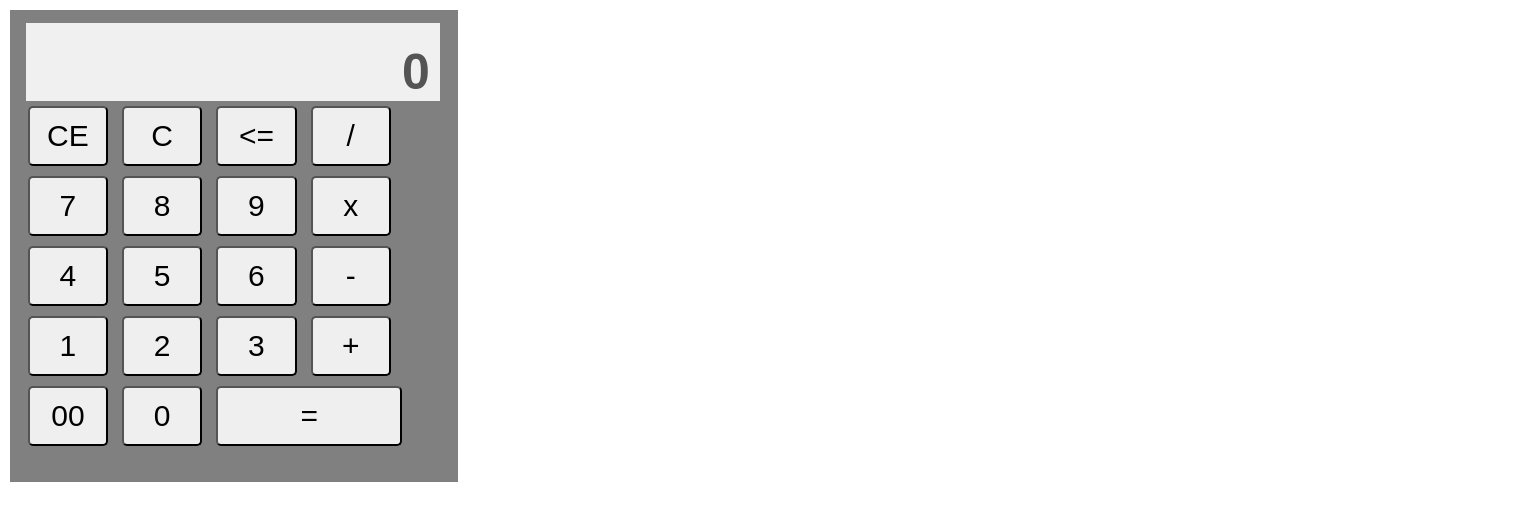
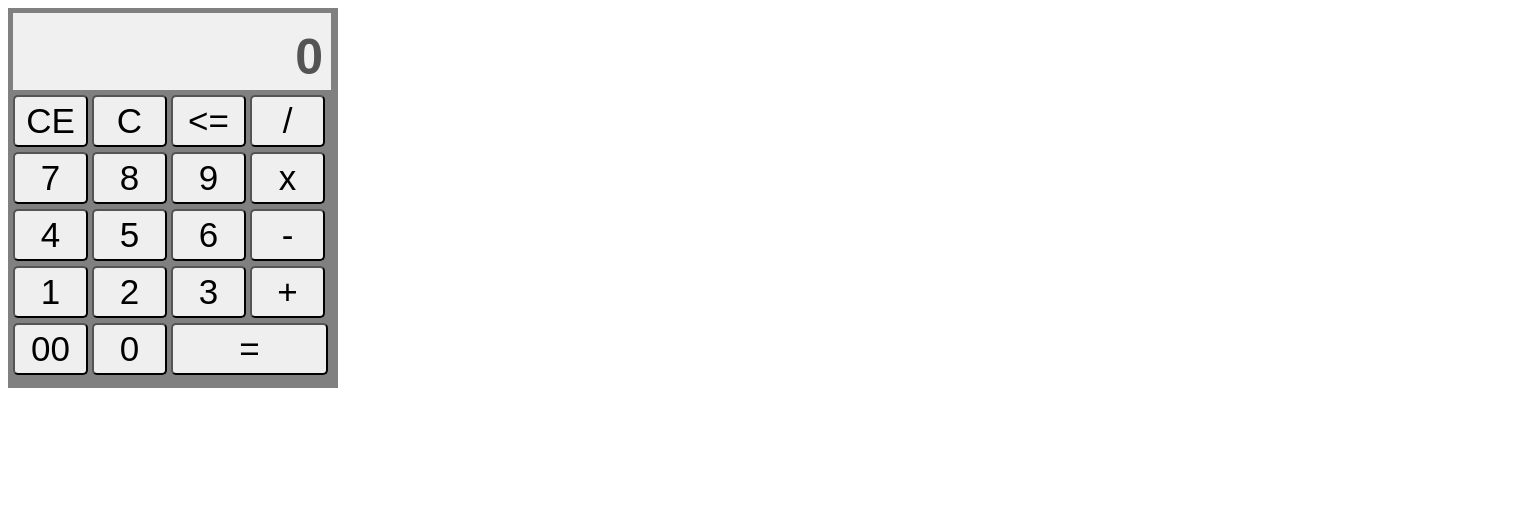
Before and after one commit to issuejong/Web, a plain HTML site: page Calculator/index.html in a window 1280 px wide. Shown: the whole page, 1513 px wide, since content can reach past the window. Drawn offline with nearby package versions, Linux system fonts and the light colour scheme.

Commit message:
Add files via upload

```diff
--- a/Calculator/styles.css
+++ b/Calculator/styles.css
@@ -4,20 +4,13 @@
   user-select: none;
 }
 
-html, body{
-  height: 100%;
-  width: 100%;
-  margin: 5px;
-}
-
 #top{
   text-align: right;
   padding: 0;
-  padding-right: 10px;
-  margin-left: 3px;
-  font-size: 25px;
+  padding-right: 5px;
+  font-size: 20px;
   font-weight: bold;
-  width: 32%;
+  width: 310px;
   position: absolute;
   background-color: #F0F0F0;
   border: 0;
@@ -25,11 +18,11 @@ html, body{
 
 #display{
   text-align: right;
-  padding: 20px 10px 0px 10px;
-  margin-left: 3px;
+  padding-top: 15px;
+  padding-right: 8px;
   font-size: 50px;
   font-weight: bold;
-  width: 98%;
+  width: 318px;
   background-color: #F0F0F0;
   border: 0;
 }
@@ -37,30 +30,28 @@ html, body{
 #block{
   display: block;
   background-color: grey;
-  width: 35%;
-  height: 59%;
-  padding: 1%;
+  width: 330px;
+  height: 380px;
+  padding: 5px;
 }
 
 input{
-  width: 23.3%;
+  width: 30px;
   text-align: center;
   padding: 4px 0 4px 0;
 }
 
 .button{
-  width: 19%; /* 버튼 너비: 부모 요소 기준 */
-  height: 60px; /* 버튼 높이 */
-  text-align: center;
-  font-size: 30px; /* 글자 크기 */
-  margin: 5px; /* 버튼 간격 */
+  font-size: 35px;
+  width: 75px;
   border-radius: 5px; /* 모서리 둥글게 */
 }
 
 .b{
-  width: 100%;
+  padding-top: 5px;
+  width: 1500px;
 }
 
 #equal{
-  width: 44%;
+  width: 157px;
 }
```
